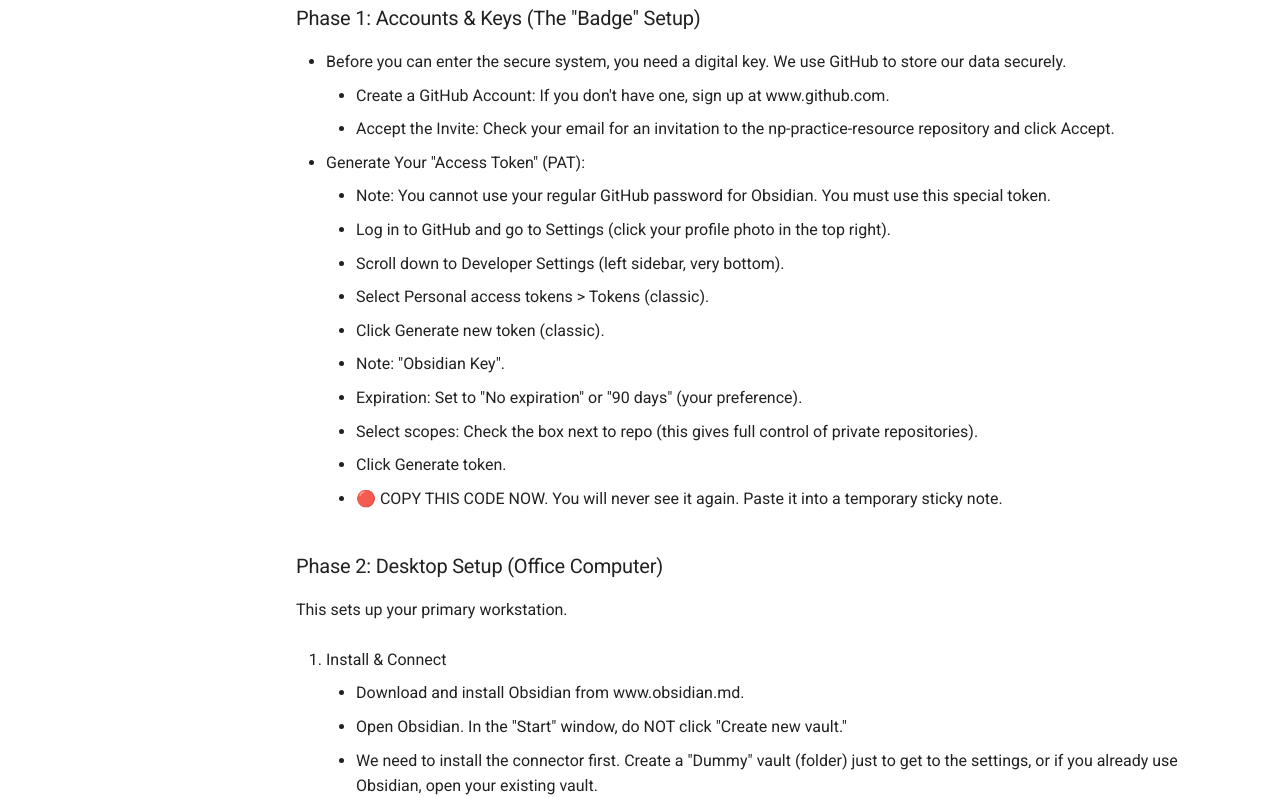
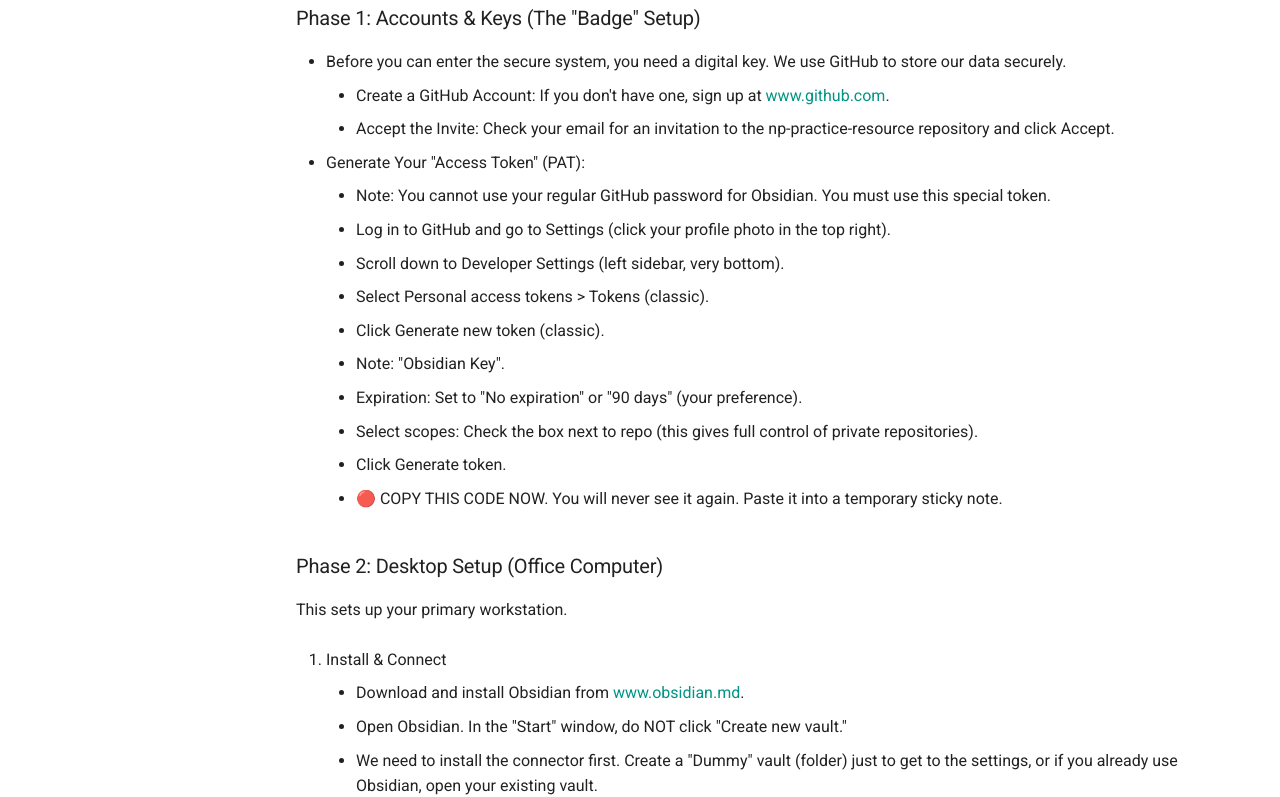
Before and after one commit to joegrafe/np-practice-resource, an MkDocs documentation site: the page built from docs/FAQ/Obsidian Contributors.md, in a window 1280 px wide and 1400 px high. Shown: the part 466-1263 px from the top of the window. Built offline with MkDocs 1.6.1 and Material for MkDocs 9.7.7, drawn with Linux system fonts in a browser that asks for light colours; part of the change alters nothing that is shown.

```diff
--- a/docs/FAQ/Obsidian Contributors.md
+++ b/docs/FAQ/Obsidian Contributors.md
@@ -9,7 +9,7 @@ Time Required: ~15–20 minutes.
 
 ### Phase 1: Accounts & Keys (The "Badge" Setup)
 - Before you can enter the secure system, you need a digital key. We use GitHub to store our data securely.
-	- Create a GitHub Account: If you don't have one, sign up at www.github.com.
+	- Create a GitHub Account: If you don't have one, sign up at [www.github.com](www.github.com).
 	- Accept the Invite: Check your email for an invitation to the np-practice-resource repository and click Accept.
 - Generate Your "Access Token" (PAT):
 	- Note: You cannot use your regular GitHub password for Obsidian. You must use this special token.
@@ -27,7 +27,7 @@ Time Required: ~15–20 minutes.
 This sets up your primary workstation.
 
 1. Install & Connect
-	 * Download and install Obsidian from www.obsidian.md.
+	 * Download and install Obsidian from [www.obsidian.md](www.obsidian.md).
 	 * Open Obsidian. In the "Start" window, do NOT click "Create new vault."
 	 * We need to install the connector first. Create a "Dummy" vault (folder) just to get to the settings, or if you already use Obsidian, open your existing vault.
 	 * Go to Settings (Gear Icon) > Community Plugins.
```
Also changed, not shown: 1 other file.
